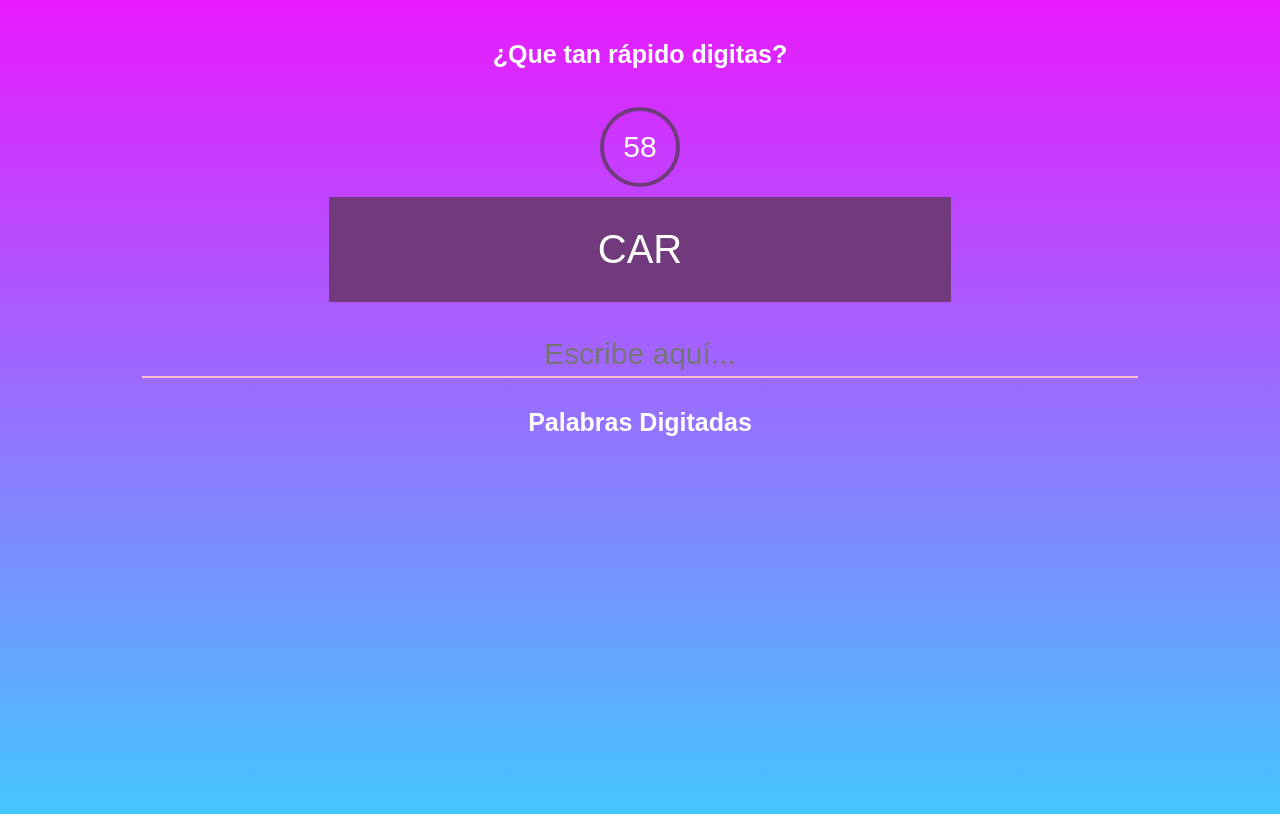
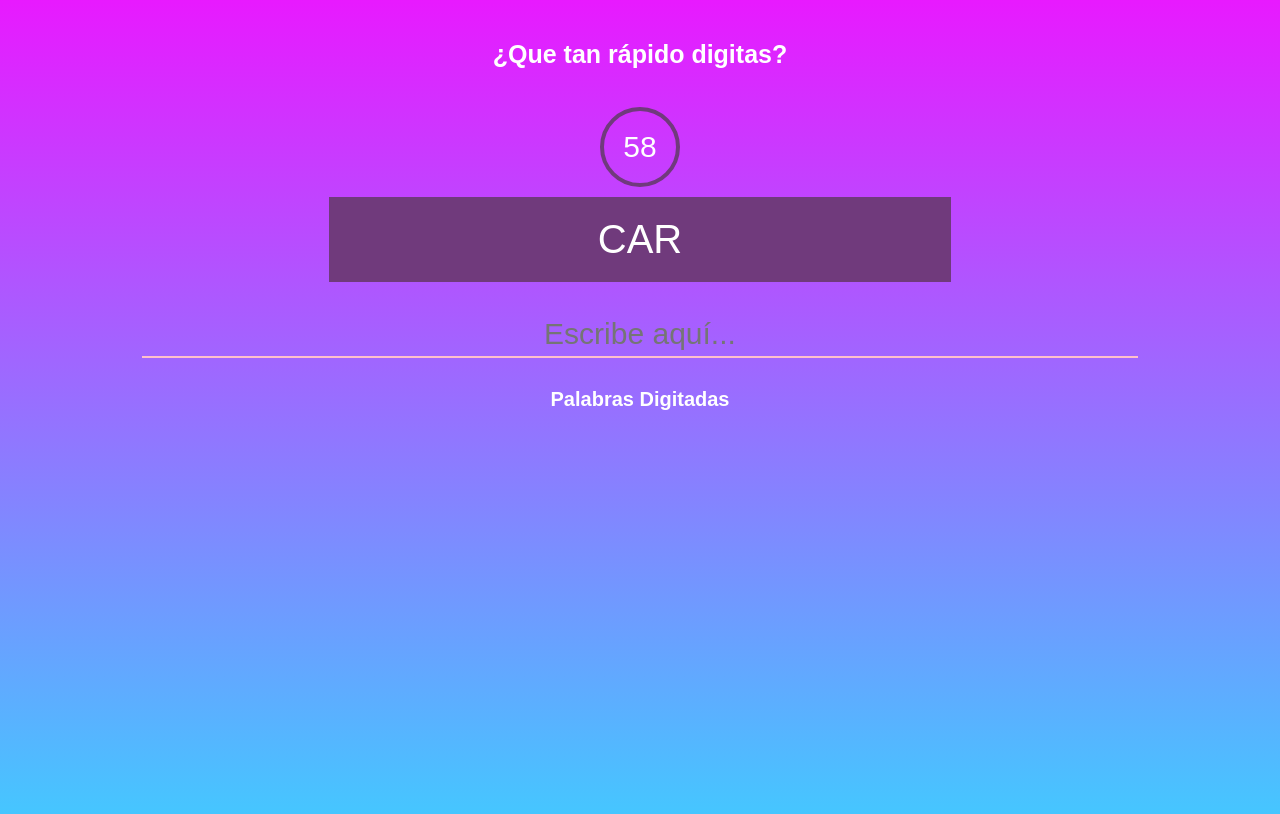
Before and after one commit to Lina-1985-cloud/Juego-digitar, a plain HTML site: page index.html in a window 1280 px wide. Both pictures are taken after a click on the button "Comenzar Juego". Drawn offline with Linux system fonts and the light colour scheme.

Commit message:
font-palabras

```diff
--- a/style.css
+++ b/style.css
@@ -89,8 +89,8 @@ h1{
 }
 
 #juego .palabra_estilo{
-    padding: 30px;
-    font-size: 20px;
+    padding: 20px;
+    font-size: 18px;
     background-color: #703a7c;
     color: white;
 }
@@ -110,8 +110,8 @@ h1{
 
 .listado h3{
     color: white;
-    margin-bottom: 15px;
-    font-size: 25px;
+    margin-bottom: 10px;
+    font-size: 20px;
 }
 .listado span{
     font-size: 14px;
```
